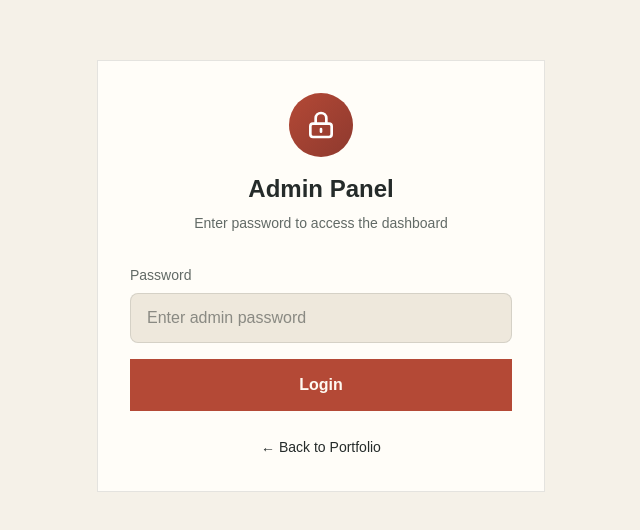
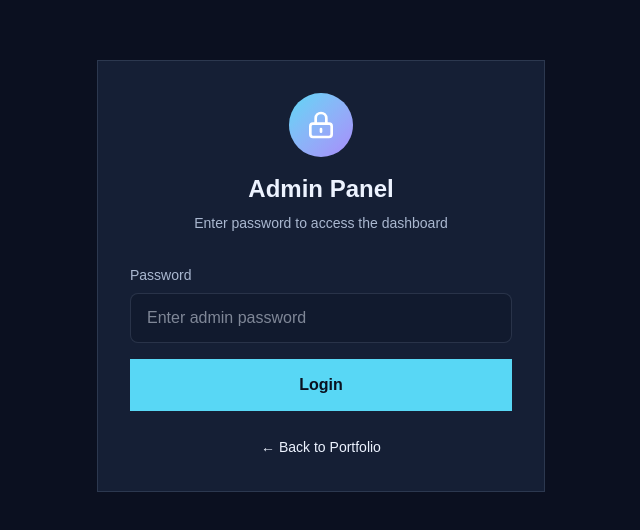
Before and after one commit to Shwetanshu-Bhatt/PORTFOLIO, a Next.js app: page /admin/login in a window 1280 px wide. Shown: the part 124-654 px from the top of the page, without its empty margins (319-959 px from the left). Built offline with nearby package versions, Linux system fonts and the light colour scheme; no server answers.

Commit message:
Shift portfolio to tech-forward theme

```diff
--- a/src/hooks/useTheme.tsx
+++ b/src/hooks/useTheme.tsx
@@ -12,17 +12,17 @@ interface ThemeContextType {
 const ThemeContext = createContext<ThemeContextType | undefined>(undefined);
 
 export function ThemeProvider({ children }: { children: ReactNode }) {
-  const [theme, setTheme] = useState<Theme>("light");
+  const [theme, setTheme] = useState<Theme>("dark");
 
   useEffect(() => {
-    // Check for saved theme preference or default to light
+    // Check for saved theme preference or default to dark
     const savedTheme = localStorage.getItem("theme") as Theme;
     if (savedTheme) {
       setTheme(savedTheme);
       document.documentElement.setAttribute("data-theme", savedTheme);
     } else {
-      // Default to the warm editorial theme
-      document.documentElement.setAttribute("data-theme", "light");
+      // Default to the midnight blue technical theme
+      document.documentElement.setAttribute("data-theme", "dark");
     }
   }, []);
 
--- a/src/styles/globals.css
+++ b/src/styles/globals.css
@@ -1,38 +1,38 @@
 @import "tailwindcss";
 
 :root {
-  --bg-primary: #f5f1e8;
-  --bg-secondary: #eee8dc;
-  --bg-card: #fffdf8;
-  --bg-card-hover: #ffffff;
-  --text-primary: #252b2a;
-  --text-secondary: #626a66;
-  --text-muted: #858b84;
-  --accent-primary: #b44936;
-  --accent-secondary: #8e392e;
-  --accent-tertiary: #c18a55;
-  --border-color: rgba(37, 43, 42, 0.12);
-  --border-strong: rgba(37, 43, 42, 0.25);
-  --ink: #fffaf2;
-  --paper: #f5f1e8;
+  --bg-primary: #0b1020;
+  --bg-secondary: #111a2e;
+  --bg-card: #151f35;
+  --bg-card-hover: #1c2942;
+  --text-primary: #edf3ff;
+  --text-secondary: #aab8d0;
+  --text-muted: #7888a5;
+  --accent-primary: #58d7f5;
+  --accent-secondary: #a78bfa;
+  --accent-tertiary: #f0bd78;
+  --border-color: rgba(184, 202, 235, 0.14);
+  --border-strong: rgba(184, 202, 235, 0.29);
+  --ink: #09111f;
+  --paper: #edf3ff;
   --serif: Georgia, 'Times New Roman', serif;
 }
 
-[data-theme="dark"] {
-  --bg-primary: #202523;
-  --bg-secondary: #292f2c;
-  --bg-card: #303734;
-  --bg-card-hover: #39413d;
-  --text-primary: #f3eee5;
-  --text-secondary: #c1c4bc;
-  --text-muted: #929b92;
-  --accent-primary: #e18b70;
-  --accent-secondary: #c56c57;
-  --accent-tertiary: #e2b278;
-  --border-color: rgba(243, 238, 229, 0.14);
-  --border-strong: rgba(243, 238, 229, 0.28);
-  --ink: #202523;
-  --paper: #f3eee5;
+[data-theme="light"] {
+  --bg-primary: #f2f5fa;
+  --bg-secondary: #e8edf5;
+  --bg-card: #ffffff;
+  --bg-card-hover: #f8faff;
+  --text-primary: #18253a;
+  --text-secondary: #50627b;
+  --text-muted: #71819a;
+  --accent-primary: #087eaa;
+  --accent-secondary: #6746b8;
+  --accent-tertiary: #a66a19;
+  --border-color: rgba(24, 37, 58, 0.12);
+  --border-strong: rgba(24, 37, 58, 0.26);
+  --ink: #f5faff;
+  --paper: #18253a;
 }
 
 * { box-sizing: border-box; }
@@ -203,7 +203,7 @@ button, a { -webkit-tap-highlight-color: transparent; }
 .hero-signal-row { display: flex; flex-wrap: wrap; gap: 0.8rem 1.25rem; margin-top: 2rem; color: var(--text-muted); font-family: 'Courier New', Courier, monospace; font-size: 0.64rem; letter-spacing: 0.08em; text-transform: uppercase; }
 .hero-signal-row i { width: 0.32rem; height: 0.32rem; margin-right: 0.3rem; box-shadow: none; }
 
-.hero-stage { position: relative; min-height: 600px; max-width: 640px; margin-left: auto; overflow: hidden; border: 1px solid var(--border-strong); background: #151813; box-shadow: 0 1.5rem 5rem rgba(0, 0, 0, 0.22); transform: perspective(1200px) rotateX(calc(var(--pointer-y) * -1.2deg)) rotateY(calc(var(--pointer-x) * 1.2deg)); transition: transform 220ms ease-out, border-color 220ms ease; }
+.hero-stage { position: relative; min-height: 600px; max-width: 640px; margin-left: auto; overflow: hidden; border: 1px solid var(--border-strong); background: radial-gradient(circle at 50% 38%, color-mix(in srgb, var(--accent-secondary) 18%, transparent), transparent 22rem), var(--bg-secondary); box-shadow: 0 1.5rem 5rem rgba(0, 0, 0, 0.22); transform: perspective(1200px) rotateX(calc(var(--pointer-y) * -1.2deg)) rotateY(calc(var(--pointer-x) * 1.2deg)); transition: transform 220ms ease-out, border-color 220ms ease; }
 .hero-stage:hover { border-color: color-mix(in srgb, var(--accent-primary) 55%, var(--border-strong)); }
 .hero-stage::before, .hero-stage::after { position: absolute; z-index: 3; width: 1rem; height: 1rem; border-color: var(--accent-primary); content: ''; pointer-events: none; }
 .hero-stage::before { top: -1px; left: -1px; border-top: 1px solid; border-left: 1px solid; }
@@ -221,7 +221,7 @@ button, a { -webkit-tap-highlight-color: transparent; }
 .stage-card span:last-child { color: var(--text-muted); font-size: 0.58rem; letter-spacing: 0.05em; }
 .stage-avatar { position: absolute; z-index: 2; top: 13%; left: 50%; width: 32%; aspect-ratio: 0.74; overflow: hidden; opacity: 0.38; mix-blend-mode: screen; transform: translateX(calc(-50% + var(--pointer-x) * 9px)) translateY(calc(var(--pointer-y) * 5px)); transition: transform 250ms ease-out; }
 .stage-avatar::after { position: absolute; inset: 0; background: linear-gradient(180deg, transparent 48%, #151813 100%); content: ''; }
-.stage-avatar img { width: 100%; height: 100%; object-fit: cover; object-position: center top; filter: grayscale(1) sepia(0.4) hue-rotate(35deg) saturate(1.5) contrast(1.15); }
+.stage-avatar img { width: 100%; height: 100%; object-fit: cover; object-position: center top; filter: grayscale(1) sepia(0.35) hue-rotate(175deg) saturate(1.5) contrast(1.15); }
 .stage-profile-card { position: absolute; z-index: 7; top: 10%; right: 9%; width: min(18rem, 48%); padding: 0.65rem; border: 1px solid rgba(241, 240, 233, 0.34); background: rgba(17, 17, 15, 0.88); box-shadow: 0 1.5rem 3rem rgba(0, 0, 0, 0.3); transform: rotate(2.5deg) translate(calc(var(--pointer-x) * 7px), calc(var(--pointer-y) * 5px)); transition: transform 250ms ease-out; }
 .stage-profile-card::before, .stage-profile-card::after { position: absolute; width: 0.7rem; height: 0.7rem; border-color: var(--accent-primary); content: ''; }.stage-profile-card::before { top: -0.35rem; left: -0.35rem; border-top: 1px solid; border-left: 1px solid; }.stage-profile-card::after { right: -0.35rem; bottom: -0.35rem; border-right: 1px solid; border-bottom: 1px solid; }
 .stage-profile-top, .stage-profile-bottom { display: flex; align-items: center; justify-content: space-between; gap: 0.5rem; color: var(--text-muted); font-family: 'Courier New', Courier, monospace; font-size: 0.55rem; letter-spacing: 0.08em; text-transform: uppercase; }.stage-profile-top { padding: 0.35rem 0.1rem 0.6rem; }.stage-profile-top strong { color: var(--accent-primary); font-size: 0.55rem; font-weight: 400; }.stage-profile-bottom { padding: 0.6rem 0.1rem 0.1rem; }.stage-profile-bottom strong { color: var(--text-primary); font-size: 0.55rem; font-weight: 400; }
@@ -230,7 +230,7 @@ button, a { -webkit-tap-highlight-color: transparent; }
 .stage-beam { position: absolute; z-index: 1; top: 15%; left: calc(50% - 1px); width: 1px; height: 54%; background: linear-gradient(var(--accent-tertiary), color-mix(in srgb, var(--accent-primary) 25%, transparent), transparent); opacity: 0.6; transform: translateX(calc(var(--pointer-x) * 9px)); transition: transform 250ms ease-out; }
 .stage-vehicle { position: absolute; z-index: 5; top: 56%; left: 50%; width: 11rem; height: 5.5rem; transform: translate(calc(-50% + var(--pointer-x) * 13px), calc(-50% + var(--pointer-y) * 9px)) rotate(-8deg); transition: transform 250ms ease-out; animation: vehicle-hover 3s ease-in-out infinite; }
 .stage-vehicle-body { position: absolute; right: 0; bottom: 1rem; left: 0; height: 2.6rem; border: 1px solid var(--accent-primary); border-radius: 0.9rem 1.5rem 0.75rem 0.75rem; background: linear-gradient(130deg, var(--accent-secondary), var(--accent-primary) 52%, color-mix(in srgb, var(--accent-secondary) 72%, #252b2a)); box-shadow: 0 0 1.5rem color-mix(in srgb, var(--accent-primary) 28%, transparent); clip-path: polygon(7% 22%, 28% 0, 78% 7%, 100% 42%, 94% 100%, 5% 100%, 0 62%); }
-.stage-vehicle-cabin { position: absolute; z-index: 1; top: 1rem; left: 3.25rem; width: 4.9rem; height: 2rem; border: 1px solid rgba(241, 240, 233, 0.65); background: linear-gradient(135deg, rgba(17, 17, 15, 0.9), rgba(70, 91, 37, 0.85)); clip-path: polygon(15% 100%, 28% 0, 76% 5%, 100% 100%); }
+.stage-vehicle-cabin { position: absolute; z-index: 1; top: 1rem; left: 3.25rem; width: 4.9rem; height: 2rem; border: 1px solid rgba(237, 243, 255, 0.65); background: linear-gradient(135deg, rgba(9, 17, 31, 0.92), color-mix(in srgb, var(--accent-secondary) 68%, #111a2e)); clip-path: polygon(15% 100%, 28% 0, 76% 5%, 100% 100%); }
 .stage-wheel { position: absolute; z-index: 2; bottom: 0.25rem; width: 1.25rem; height: 1.25rem; border: 2px solid #11110f; border-radius: 50%; background: #73736b; box-shadow: inset 0 0 0 3px #292b22; }
 .stage-wheel-left { left: 1.4rem; }.stage-wheel-right { right: 1.4rem; }
 .stage-light { position: absolute; z-index: 2; right: 0.7rem; top: 2rem; width: 0.55rem; height: 0.4rem; border-radius: 50%; background: var(--accent-tertiary); box-shadow: 0 0 1.2rem var(--accent-tertiary); }
@@ -822,7 +822,7 @@ button, a { -webkit-tap-highlight-color: transparent; }
 }
 
 /* The portrait is the hero visual; keep the surrounding field quiet. */
-.hero-stage { min-height: 600px; padding: 0; overflow: visible; border: 0; background: radial-gradient(circle at 50% 45%, color-mix(in srgb, var(--accent-primary) 14%, transparent), transparent 16rem); box-shadow: none; }
+.hero-stage { min-height: 600px; padding: 0; overflow: visible; border: 0; background: radial-gradient(circle at 50% 45%, color-mix(in srgb, var(--accent-secondary) 20%, transparent), transparent 18rem); box-shadow: none; }
 .hero-stage::before, .hero-stage::after { display: none; }
 .hero-stage .stage-sun { z-index: 0; top: 18%; left: 50%; opacity: 0.1; }
 .hero-stage .stage-profile-card { z-index: 2; width: min(23rem, 76%); margin: auto 0 auto auto; transform: rotate(2.5deg); }
```
